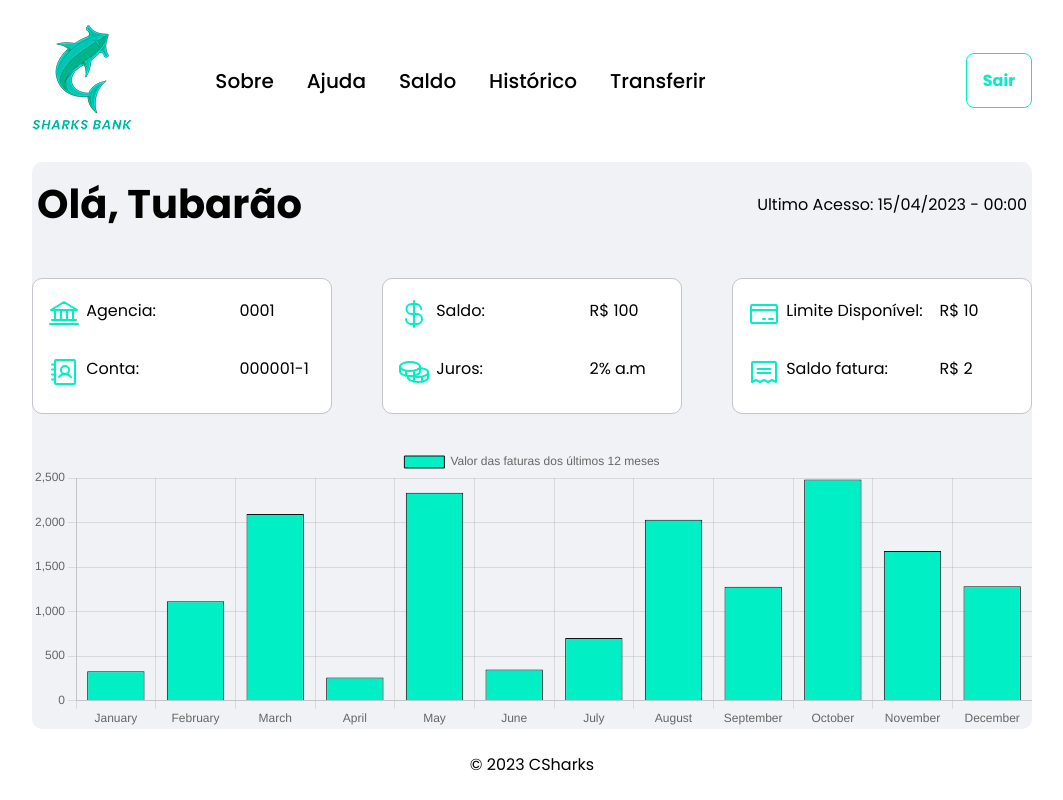
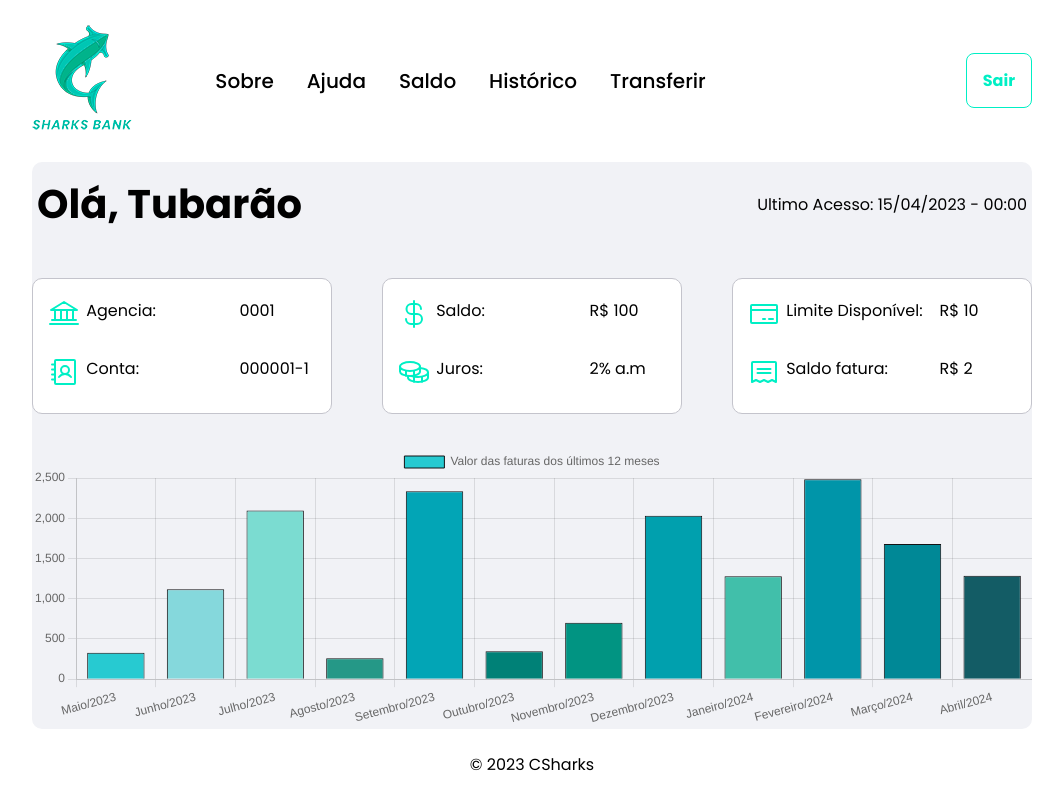
Before and after one commit to gabriele-martins/HackadevCSharks, a React (Vite) app in the folder SharksBank/: page /saldo in a window 1280 px wide. Shown: the whole page, without its empty margins (108-1171 px from the left). Built offline with nearby package versions, Linux system fonts and the light colour scheme.

Commit message:
Adicionado degradê de cores no gráfico e geração de labels

```diff
--- a/SharksBank/src/components/Grafico/index.jsx
+++ b/SharksBank/src/components/Grafico/index.jsx
@@ -39,16 +39,33 @@ const options = {
     },
 };
 
+const ultimasFaturas = [
+    { mes: 'Abril', ano: 2024, valor: 1200 },
+    { mes: 'Março', ano: 2024, valor: 2800 },
+    { mes: 'Fevereiro', ano: 2024, valor: 700 },
+    { mes: 'Janeiro', ano: 2024, valor: 2000 },
+    { mes: 'Dezembro', ano: 2023, valor: 1700 },
+    { mes: 'Novembro', ano: 2023, valor: 900 },
+    { mes: 'Outubro', ano: 2023, valor: 1500 },
+    { mes: 'Setembro', ano: 2023, valor: 800 },
+    { mes: 'Agosto', ano: 2023, valor: 2500 },
+    { mes: 'Julho', ano: 2023, valor: 1800 },
+    { mes: 'Junho', ano: 2023, valor: 300 },
+    { mes: 'Maio', ano: 2023, valor: 1500 }
+  ];
 
 
-const labels = ['January', 'February', 'March', 'April', 'May', 'June', 'July','August','September', 'October', 'November', 'December'];
+const labels = ultimasFaturas.reverse().map((ultima) => `${ultima.mes}/${ultima.ano}`);
+console.log(labels);
+const colors = ['#27cad1', '#85d8dc', '#7bdcd1', '#259887', '#02a5b6', '#008177', '#019482', '#00a0ae', '#41bfaa', '#0095a9', '#008896', '#135c65', '#9ecdc7', '#6fd8d3', '#00acb8'];
+
 const data = {
     labels,
     datasets: [
         {
             label: 'Valor das faturas dos últimos 12 meses',
             data: labels.map((() => Math.floor(Math.random() * 2500))),
-            backgroundColor: '#00efc5',
+            backgroundColor: colors,
             borderColor: '#121214',
             borderWidth: 1
         }
```
